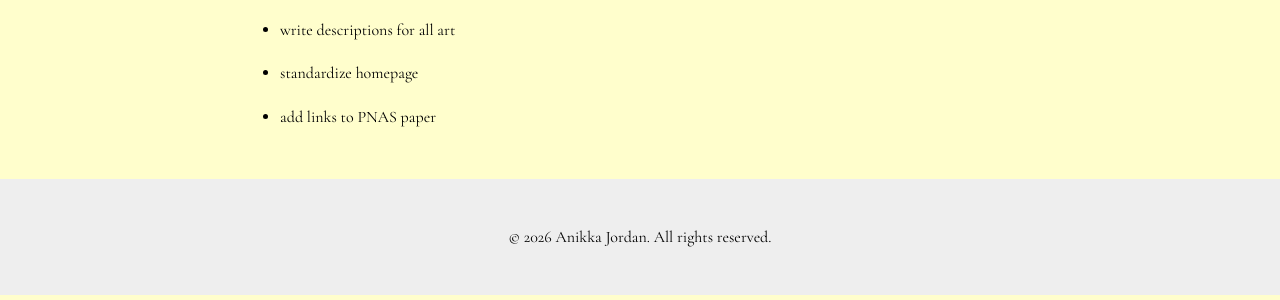
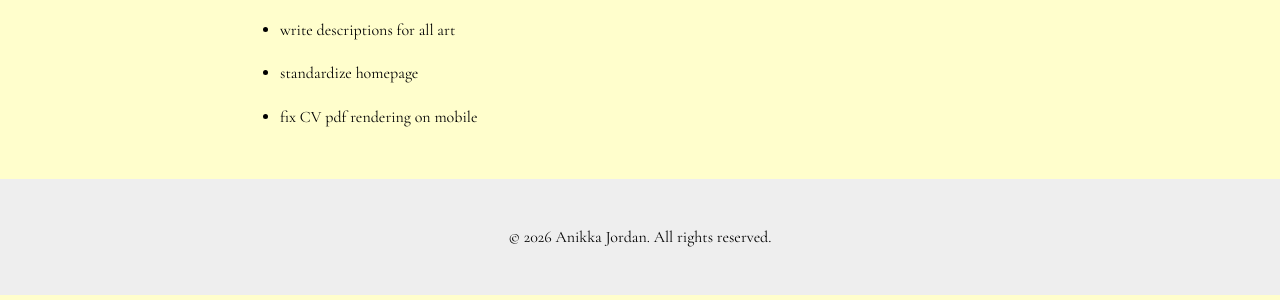
Before and after one commit to anikka-jordan/anikka, a Jekyll site: the page built from TODO.md, in a window 1280 px wide. Shown: the part 270-570 px from the top of the page. Built offline with Jekyll 4.4.1, drawn with Linux system fonts in a browser that asks for light colours; our own code applies the rules of GitHub Pages for plain Markdown files.

```diff
--- a/TODO.md
+++ b/TODO.md
@@ -4,4 +4,4 @@
 
 - standardize homepage
 
-- add links to PNAS paper
+- fix CV pdf rendering on mobile
```
Also changed, not shown: 1 other file.
